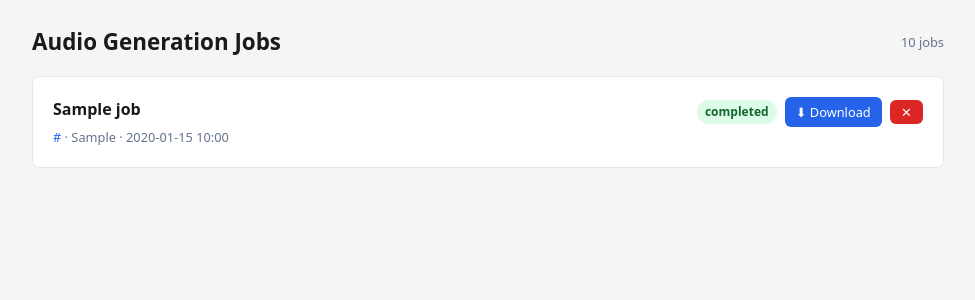
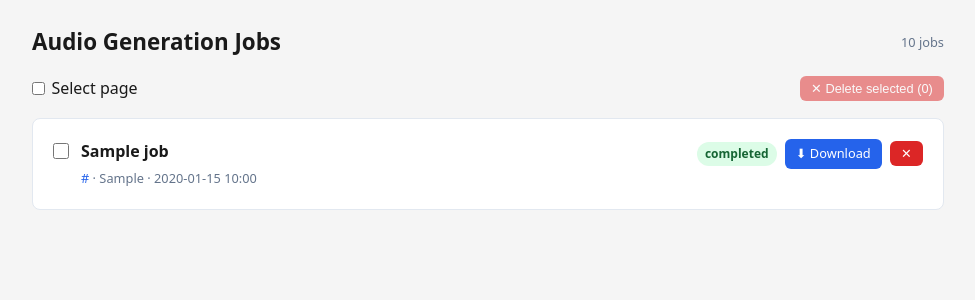
Before and after one commit to MartinCa/readeck-audiobook, a FastAPI app: template app/templates/jobs.html in a window 1280 px wide. Shown: the part 52-352 px from the top of the page, without its empty margins (152-1127 px from the left). Run offline with FastAPI, Linux system fonts and the light colour scheme; the template is opened without the code that fills it: most values are stand-ins (such as "Sample title", 1, 10 or a date in 2020); parts of the project's set-up code (start-up, migrations or seed data) failed here and were passed over; some libraries are stand-ins or nearby versions.

Commit message:
Add bulk job deletion and fix stray JSON after single delete
- New "Select page" checkbox and "Select all N jobs" button on the jobs
  page (backed by a new GET /api/jobs/ids endpoint) let you select jobs
  across pages, plus a "Delete selected" bulk action (POST /jobs/bulk-delete).
- The single-job delete button was returning a JSON body ({"ok": true})
  for an hx-swap="outerHTML" request, so htmx inserted that raw JSON text
  where the deleted card used to be. It now returns an empty body so the
  card is just removed.

```diff
--- a/app/main.py
+++ b/app/main.py
@@ -4,7 +4,7 @@ from contextlib import asynccontextmanager
 from pathlib import Path
 
 from fastapi import FastAPI, Form, HTTPException, Request
-from fastapi.responses import FileResponse, HTMLResponse, JSONResponse
+from fastapi.responses import FileResponse, HTMLResponse
 from fastapi.staticfiles import StaticFiles
 from fastapi.templating import Jinja2Templates
 
@@ -25,9 +25,7 @@ async def lifespan(app: FastAPI):
     await models.init_db()
     reset_count = await models.reset_stale_processing_jobs()
     if reset_count:
-        logger.warning(
-            "Reset %d job(s) stuck in 'processing' from a previous run", reset_count
-        )
+        logger.warning("Reset %d job(s) stuck in 'processing' from a previous run", reset_count)
     jobs.start_worker()
     yield
     jobs.stop_worker()
@@ -132,16 +130,45 @@ async def create_jobs(request: Request, bookmark_ids: list[str] = Form(...)):
     )
 
 
-@app.delete("/jobs/{job_id}")
-async def delete_job(job_id: str):
+async def _delete_job_and_audio(job_id: str) -> dict | None:
     job = await models.delete_job(job_id)
-    if not job:
-        raise HTTPException(status_code=404, detail="Job not found")
-    if job.get("audio_path"):
+    if job and job.get("audio_path"):
         audio_file = AUDIO_DIR / job["audio_path"]
         if audio_file.exists():
             audio_file.unlink()
-    return JSONResponse({"ok": True})
+    return job
+
+
+@app.delete("/jobs/{job_id}")
+async def delete_job(job_id: str):
+    job = await _delete_job_and_audio(job_id)
+    if not job:
+        raise HTTPException(status_code=404, detail="Job not found")
+    # Empty body: hx-swap="outerHTML" on the caller removes the job card
+    # cleanly instead of swapping in a JSON blob.
+    return HTMLResponse(content="")
+
+
+@app.post("/jobs/bulk-delete", response_class=HTMLResponse)
+async def bulk_delete_jobs(request: Request, job_ids: list[str] = Form(default=[])):
+    deleted = 0
+    for job_id in job_ids:
+        if await _delete_job_and_audio(job_id):
+            deleted += 1
+
+    job_list, total = await models.list_jobs(limit=JOBS_PER_PAGE)
+    total_pages = max(1, (total + JOBS_PER_PAGE - 1) // JOBS_PER_PAGE)
+    return templates.TemplateResponse(
+        request,
+        "jobs.html",
+        {
+            "jobs": job_list,
+            "current_page": 1,
+            "total_pages": total_pages,
+            "total": total,
+            "flash": f"Deleted {deleted} job(s).",
+        },
+    )
 
 
 # ── API endpoints ──────────────────────────────────────────────────────────────
@@ -159,6 +186,11 @@ async def job_status(job_id: str):
 async def api_jobs():
     job_list, _ = await models.list_jobs()
     return job_list
+
+
+@app.get("/api/jobs/ids")
+async def api_job_ids():
+    return await models.list_job_ids()
 
 
 # ── File download ──────────────────────────────────────────────────────────────
--- a/app/templates/jobs.html
+++ b/app/templates/jobs.html
@@ -13,6 +13,30 @@
 {% endif %}
 
 {% if jobs %}
+<div x-data="jobSelection({{ total }})">
+  <div class="toolbar">
+    <label style="display:flex;align-items:center;gap:0.4rem;cursor:pointer;">
+      <input type="checkbox" :checked="pageAllSelected" @change="togglePage($event.target.checked)" />
+      Select page
+    </label>
+    <button type="button" class="btn btn-sm" style="background:#e2e8f0;color:#1a1a1a;"
+            x-show="selected.length < total && pageAllSelected" @click="selectAll()">
+      Select all {{ total }} jobs
+    </button>
+    <button type="button" class="btn btn-sm" style="background:#e2e8f0;color:#1a1a1a;"
+            x-show="selected.length > 0" @click="clearSelection()">
+      Clear selection
+    </button>
+    <span class="meta" x-show="selected.length > 0" x-text="selected.length + ' selected'"></span>
+    <span class="spacer"></span>
+    <button type="button" class="btn btn-danger btn-sm"
+            :disabled="selected.length === 0"
+            :style="selected.length === 0 ? 'opacity:0.5;cursor:not-allowed' : ''"
+            @click="deleteSelected()">
+      ✕ Delete selected (<span x-text="selected.length">0</span>)
+    </button>
+  </div>
+
   <div class="grid" id="jobs-list">
     {% for job in jobs %}
     <div class="card" id="job-{{ job.id }}"
@@ -22,6 +46,8 @@
          hx-swap="none"
          {% endif %}>
       <div style="display:flex;gap:0.75rem;align-items:flex-start;">
+        <input type="checkbox" value="{{ job.id }}" x-model="selected"
+               style="margin-top:0.25rem;flex-shrink:0;width:1rem;height:1rem;" />
         <div style="flex:1;min-width:0;">
           <div class="title">{{ job.bookmark_title or job.bookmark_id }}</div>
           <div class="meta">
@@ -48,6 +74,7 @@
       </div>
     </div>
     {% endfor %}
+  </div>
 </div>
 {% if total_pages > 1 %}
 <div class="pagination">
@@ -76,6 +103,43 @@
 {% endif %}
 
 <script>
+function jobSelection(total) {
+  return {
+    selected: [],
+    total: total,
+    get pageIds() {
+      return Array.from(document.querySelectorAll('#jobs-list input[type=checkbox]')).map(el => el.value);
+    },
+    get pageAllSelected() {
+      const ids = this.pageIds;
+      return ids.length > 0 && ids.every(id => this.selected.includes(id));
+    },
+    togglePage(checked) {
+      const ids = this.pageIds;
+      if (checked) {
+        this.selected = Array.from(new Set([...this.selected, ...ids]));
+      } else {
+        this.selected = this.selected.filter(id => !ids.includes(id));
+      }
+    },
+    async selectAll() {
+      const resp = await fetch('/api/jobs/ids');
+      this.selected = await resp.json();
+    },
+    clearSelection() {
+      this.selected = [];
+    },
+    async deleteSelected() {
+      if (this.selected.length === 0) return;
+      if (!confirm(`Delete ${this.selected.length} job(s) and their audio files?`)) return;
+      const body = new URLSearchParams();
+      this.selected.forEach(id => body.append('job_ids', id));
+      await fetch('/jobs/bulk-delete', { method: 'POST', body });
+      window.location.reload();
+    },
+  };
+}
+
 // Poll status without swapping the DOM; update badge in place and reload on terminal state.
 document.body.addEventListener("htmx:afterRequest", function(evt) {
   const el = evt.detail.elt;
```
Also changed, not shown: app/models.py (+8 -0 lines), tests/test_main.py (+67 -1 lines), tests/test_models.py (+18 -0 lines). Lines whose indentation alone changed are shown as unchanged.
